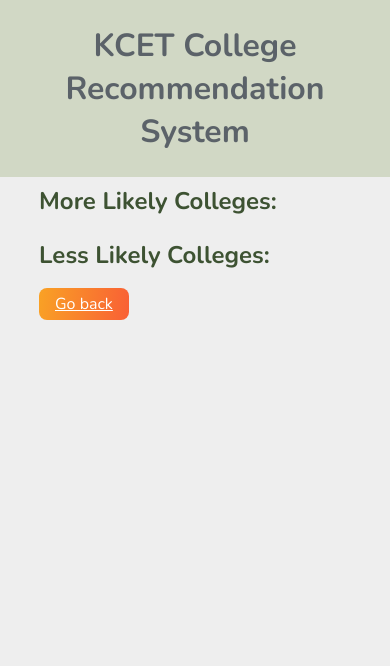
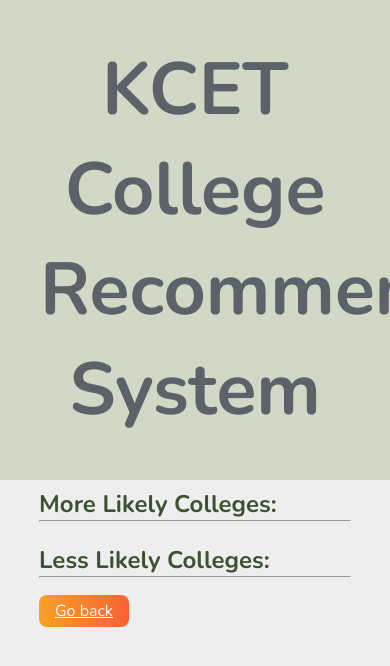
Before and after one commit to Sanchitk06/College_prediction, a Flask app: template templates/recommend.html in a window 390 px wide; the page is wider, and only the part inside the window is pictured. Shown: the top 666 px of that part. Run offline with Flask 3, Linux system fonts and the light colour scheme; the template is opened without the code that fills it, so the values that code supplies are empty.

Commit message:
Mobile view

```diff
--- a/static/recommend.css
+++ b/static/recommend.css
@@ -32,15 +32,14 @@
 body {
   font-family: "Nunito", sans-serif;
   font-size: clamp(1rem, 1.5vw, 1.2rem);
-  overflow: hidden;
   color: var(--gray);
-  background: #EEEEEE;
-  /* padding: 0 2.5rem; */
+  background: #eeeeee;
 }
 
 .header {
-    background-color: #D1D8C5;
-  padding: 1.5rem 3rem;
+  background-color: #d1d8c5;
+  padding: 2.5rem 2.5rem;
+  font-size: 2.3rem;
   justify-content: center;
   text-align: center;
 }
@@ -50,9 +49,8 @@
   color: var(--black);
 }
 
-.clg_list> h2{
-    color: #3d5232;
-
+.clg_list > h2 {
+  color: #3d5232;
 }
 
 .button {
--- a/templates/recommend.html
+++ b/templates/recommend.html
@@ -17,16 +17,20 @@
         </div>
         <div class="clg_list">
             <h2>More Likely Colleges:</h2>
+            <hr>
             <ul>
                 {% for code, name in more_likely_colleges %}
                     <li>{{ code }}: {{ name }}</li>
+                    <hr>
                 {% endfor %}
             </ul>
             <br>
             <h2>Less Likely Colleges:</h2>
+            <hr>
             <ul>
                 {% for code, name in less_likely_colleges %}
                     <li>{{ code }}: {{ name }}</li>
+                    <hr>
                 {% endfor %}
             </ul>
 
```
